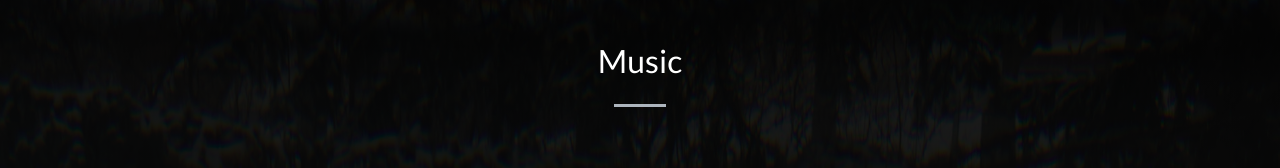
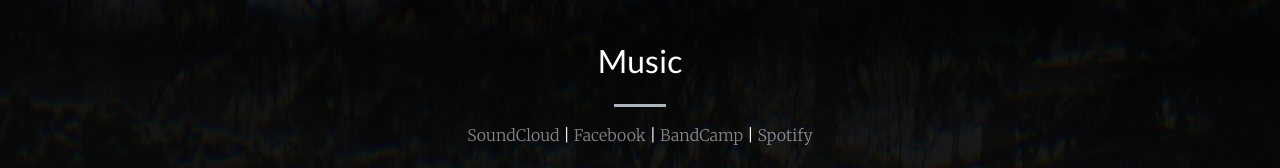
Before and after one commit to FrankHartmanDSP/Personal-Website-V2, a website with bundled scripts: page index.html in a window 1280 px wide. Shown: the part 2400-2568 px from the top of the page. Built offline with nearby package versions, Linux system fonts and the light colour scheme; grey boxes are pictures that could not be loaded.

Commit message:
Finished subtitle on Music page

```diff
--- a/index.html
+++ b/index.html
@@ -149,6 +149,11 @@
     <div class="container text-center">
       <h2 class="mb-4">Music</h2>
       <hr class="divider light my-3">
+      <p class="text-white-70 mb-0 font-weight-lighter"><a href = "https://soundcloud.com/lomismo" target="_blank" class="text-white-50 mb-0 font-weight-lighter">SoundCloud</a> |
+        <a href = "https://www.facebook.com/lomismomusic/" target="_blank" class="text-white-50 mb-0 font-weight-lighter">Facebook</a> |
+        <a href = "https://lomismo.bandcamp.com/" target="_blank" class="text-white-50 mb-0 font-weight-lighter">BandCamp</a> |
+        <a href = "https://open.spotify.com/artist/4o6JJTGqo63oy4WFKGX68H?si=v6U8gfJzQ8-9a21Kff8aRQSpotify" target="_blank" class="text-white-50 mb-0 font-weight-lighter">Spotify</a>
+      </p>
       <div class="row">
         <div class="col-lg-3 col-md-6 text-center">
           <div class="mt-5">
```
